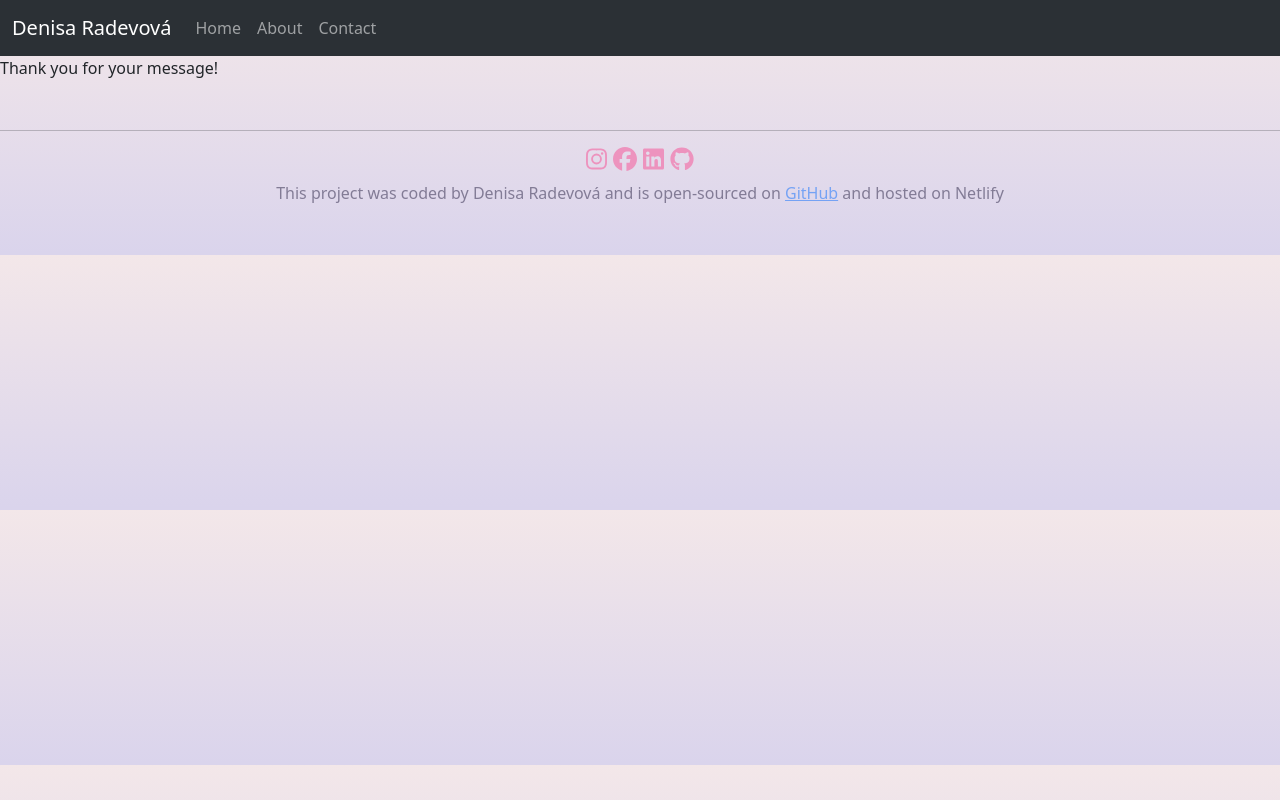
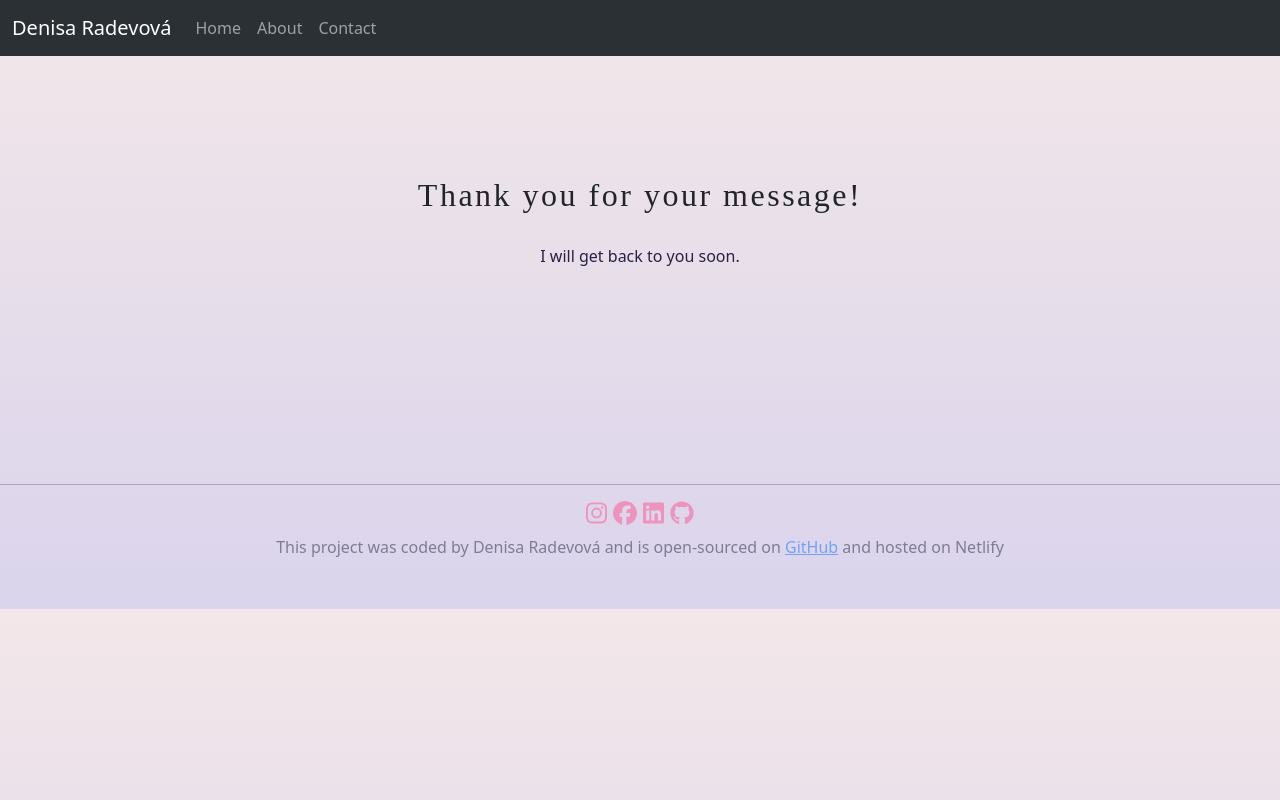
Before and after one commit to radevden/portfolio-new, a React (Vite) app: page /thankyou in a window 1280 px wide. Built offline with nearby package versions, Linux system fonts and the light colour scheme.

Commit message:
little changes

```diff
--- a/src/About.jsx
+++ b/src/About.jsx
@@ -27,7 +27,7 @@ export default function About () {
                     </h4>
                 </div>
                 <div class="col-sm-6 mb-4">
-                    <img src="" alt="me" className="img-fluid rounded" />
+                    <img src={me} alt="me" className="img-fluid rounded" />
                 </div>
             </div>
         </div>
--- a/src/App.css
+++ b/src/App.css
@@ -375,7 +375,7 @@ body {
     font-size: 18px;
     list-style-type: none;
     text-align: left;
-    padding-left: 0;
+    padding-left: 0!important;
   }
 
   li {
@@ -435,3 +435,12 @@ body {
     color: #231e3c;
     border: #e8c7d7;
   }
+
+.thankyou {
+  text-align: center;
+  max-width: 100%;
+  display: block;
+  margin: 0 auto;
+  padding-bottom: 150px;
+  padding-top: 100px;
+}
--- a/src/Thankyou.jsx
+++ b/src/Thankyou.jsx
@@ -2,6 +2,9 @@ import React from "react";
 
 export default function Thankyou () {
     return (
-        "Thank you for your message!"
+        <div class="thankyou">
+        <h2>Thank you for your message!</h2>
+        <p>I will get back to you soon.</p>
+        </div>
     );
 }
```
Also changed, not shown: 1 other file (tests, documents, lock files or other folders).
